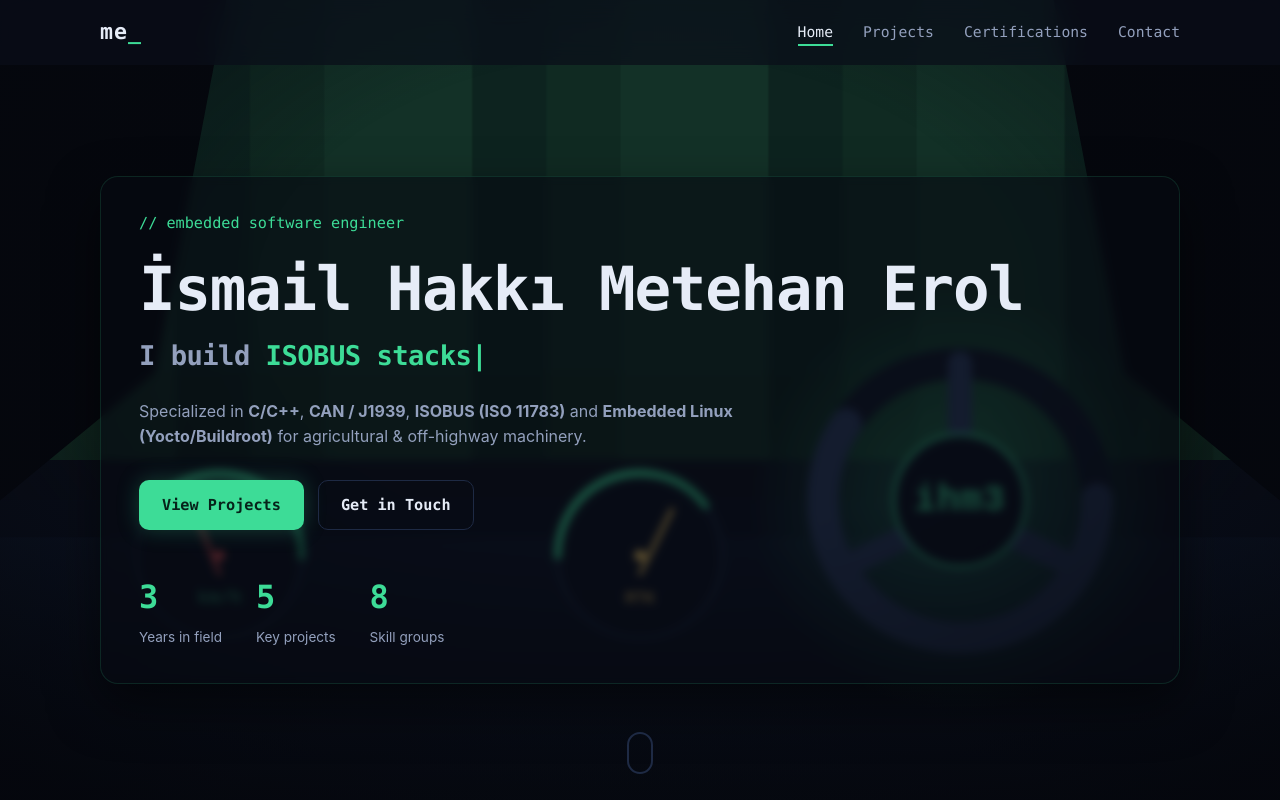
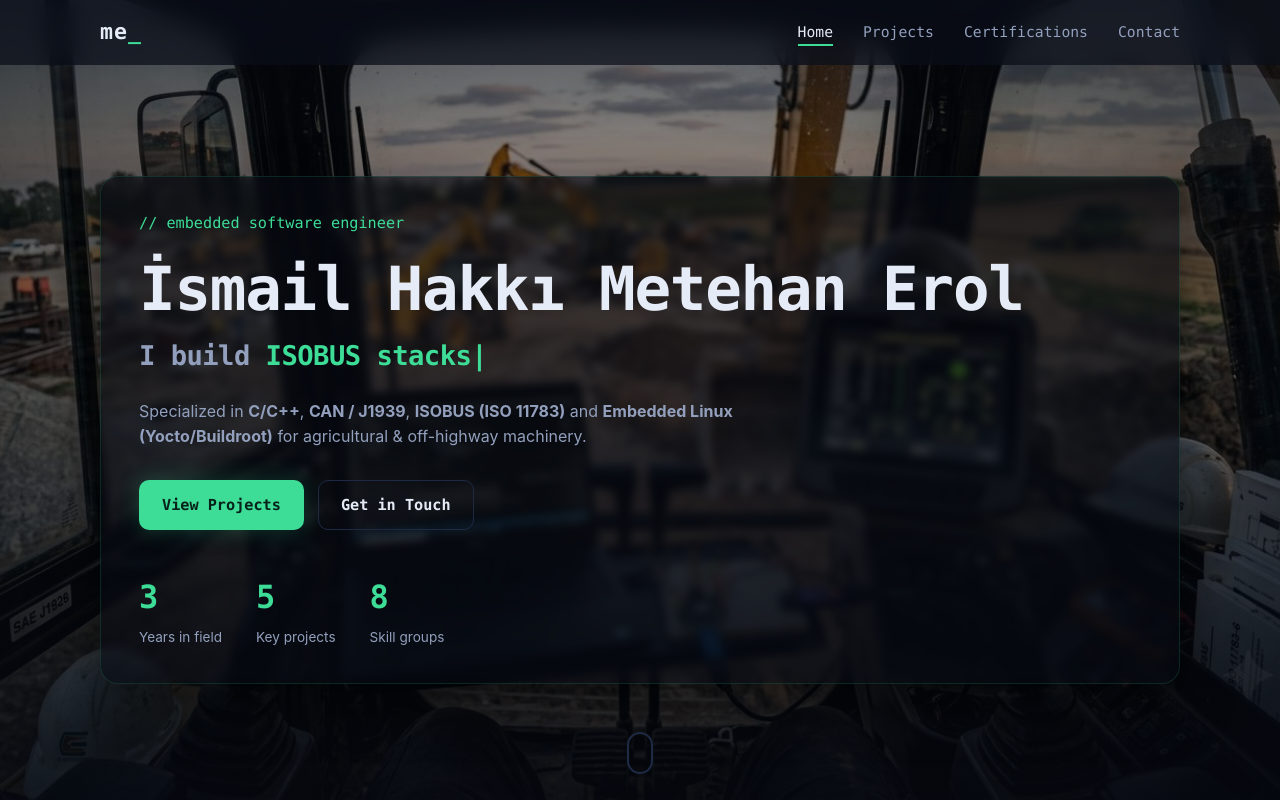
Before and after one commit to ihm3/ihm3.github.io, a plain HTML site: page index.html in a window 1280 px wide. Shown: the top 800 px of the page. Drawn offline with Linux system fonts and the light colour scheme.

Commit message:
feat: add rotating machinery/automotive hero background with renamed images

```diff
--- a/index.html
+++ b/index.html
@@ -30,85 +30,11 @@
   </nav>
 
   <header class="hero">
-    <svg class="cab-svg" viewBox="0 0 1400 900" preserveAspectRatio="xMidYMid slice" aria-hidden="true">
-      <defs>
-        <radialGradient id="wheelGlow" cx="50%" cy="50%" r="50%">
-          <stop offset="0%" stop-color="rgba(61,220,151,0.35)"/>
-          <stop offset="100%" stop-color="rgba(61,220,151,0)"/>
-        </radialGradient>
-        <linearGradient id="dashGrad" x1="0" y1="0" x2="0" y2="1">
-          <stop offset="0%" stop-color="#0d1526"/>
-          <stop offset="100%" stop-color="#070a12"/>
-        </linearGradient>
-        <linearGradient id="gaugeArc" x1="0" y1="0" x2="1" y2="0">
-          <stop offset="0%" stop-color="#1f8f66"/>
-          <stop offset="100%" stop-color="#3ddc97"/>
-        </linearGradient>
-      </defs>
-
-      <!-- Sky -->
-      <rect x="0" y="0" width="1400" height="420" fill="#0c1624"/>
-      <!-- Moving field rows -->
-      <g class="cab-crops">
-        <rect x="0" y="380" width="1400" height="300" fill="url(#cropPattern)" opacity="0.7"/>
-      </g>
-      <pattern id="cropPattern" width="180" height="40" patternUnits="userSpaceOnUse">
-        <rect width="180" height="40" fill="#123322"/>
-        <rect width="90" height="40" fill="#173d2a"/>
-        <rect x="90" width="45" height="40" fill="#0f2a1e"/>
-      </pattern>
-
-      <!-- Dashboard body -->
-      <path d="M0 560 L1400 560 L1400 900 L0 900 Z" fill="url(#dashGrad)"/>
-      <path d="M0 560 L1400 560 L1400 600 L0 600 Z" fill="#0a0f1c"/>
-
-      <!-- Left & right A-pillars -->
-      <path d="M0 0 L250 0 L170 420 L0 560 Z" fill="#05070d"/>
-      <path d="M1400 0 L1150 0 L1230 420 L1400 560 Z" fill="#05070d"/>
-
-      <!-- Two gauges -->
-      <g transform="translate(240 620)">
-        <circle r="90" fill="#0a0f1c" stroke="#1e2a44" stroke-width="3"/>
-        <circle r="90" fill="none" stroke="url(#gaugeArc)" stroke-width="8" stroke-linecap="round"
-              stroke-dasharray="340" stroke-dashoffset="150" transform="rotate(-120)"/>
-        <line x1="0" y1="20" x2="-30" y2="-55" stroke="#ff5c5c" stroke-width="4" stroke-linecap="round"/>
-        <circle r="6" fill="#ff5c5c"/>
-        <text x="0" y="52" text-anchor="middle" fill="#3ddc97" font-family="monospace" font-size="20">km/h</text>
-      </g>
-      <g transform="translate(700 620)">
-        <circle r="90" fill="#0a0f1c" stroke="#1e2a44" stroke-width="3"/>
-        <circle r="90" fill="none" stroke="url(#gaugeArc)" stroke-width="8" stroke-linecap="round"
-              stroke-dasharray="340" stroke-dashoffset="210" transform="rotate(-120)"/>
-        <line x1="0" y1="20" x2="35" y2="-50" stroke="#ffd166" stroke-width="4" stroke-linecap="round"/>
-        <circle r="6" fill="#ffd166"/>
-        <text x="0" y="52" text-anchor="middle" fill="#ffd166" font-family="monospace" font-size="18">RTK</text>
-      </g>
-
-      <!-- Steering wheel -->
-      <g transform="translate(1050 560)">
-        <circle r="230" fill="url(#wheelGlow)"/>
-        <circle cx="0" cy="0" r="150" fill="none" stroke="#0f1626" stroke-width="34"/>
-        <circle cx="0" cy="0" r="150" fill="none" stroke="#2a3a5c" stroke-width="34"
-                stroke-dasharray="560 380" stroke-linecap="round"/>
-        <!-- spokes -->
-        <line x1="0" y1="-150" x2="0" y2="-70" stroke="#2a3a5c" stroke-width="26" stroke-linecap="round"/>
-        <line x1="-130" y1="75" x2="-60" y2="40" stroke="#2a3a5c" stroke-width="26" stroke-linecap="round"/>
-        <line x1="130" y1="75" x2="60" y2="40" stroke="#2a3a5c" stroke-width="26" stroke-linecap="round"/>
-        <!-- hub -->
-        <circle r="72" fill="#0a0f1c" stroke="#3ddc97" stroke-width="3"/>
-        <text x="0" y="10" text-anchor="middle" fill="#3ddc97" font-family="monospace"
-              font-weight="bold" font-size="40" letter-spacing="1">ihm3</text>
-      </g>
-
-      <!-- Vignette -->
-      <rect x="0" y="0" width="1400" height="900" fill="url(#vignetteGrad)"/>
-      <defs>
-        <radialGradient id="vignetteGrad" cx="50%" cy="38%" r="75%">
-          <stop offset="40%" stop-color="rgba(5,8,15,0)"/>
-          <stop offset="100%" stop-color="rgba(4,6,12,0.85)"/>
-        </radialGradient>
-      </defs>
-    </svg>
+    <div class="hero-bg" aria-hidden="true">
+      <div class="bg-img bg-img-a" style="background-image:url('img/bg-automotive.jpg')"></div>
+      <div class="bg-img bg-img-b" style="background-image:url('img/bg-machinery.jpg')"></div>
+      <div class="bg-overlay"></div>
+    </div>
     <div class="hero-inner">
       <p class="hero-eyebrow reveal">// embedded software engineer</p>
       <h1 class="hero-title reveal">İsmail Hakkı Metehan Erol</h1>
--- a/interior.css
+++ b/interior.css
@@ -1,24 +1,47 @@
-/* ============ Cab interior SVG background scene ============ */
-.cab-svg {
+/* ============ Hero rotating photo background ============ */
+.hero-bg {
   position: absolute;
   inset: 0;
-  width: 100%;
-  height: 100%;
   z-index: 0;
   overflow: hidden;
   background: #0b0f1a;
 }
 
-/* Moving crop rows seen through the windshield */
-.cab-crops {
-  animation: cabcropmove 26s linear infinite;
-  transform: perspective(900px) rotateX(14deg) scale(1.8);
-  transform-origin: 50% 100%;
+.bg-img {
+  position: absolute;
+  inset: 0;
+  background-size: cover;
+  background-position: center;
+  opacity: 0;
+  animation: bgFade 18s ease-in-out infinite;
 }
 
-@keyframes cabcropmove {
-  from { transform: perspective(900px) rotateX(14deg) scale(1.8) translateX(-60px); }
-  to { transform: perspective(900px) rotateX(14deg) scale(1.8) translateX(60px); }
+.bg-img-a {
+  animation-name: bgFadeA;
+}
+
+.bg-img-b {
+  animation-name: bgFadeB;
+}
+
+/* Crossfade: A shows, then B fades in, holds, then back to A */
+@keyframes bgFadeA {
+  0%, 45% { opacity: 1; }
+  55%, 100% { opacity: 0; }
+}
+
+@keyframes bgFadeB {
+  0%, 45% { opacity: 0; }
+  55%, 100% { opacity: 1; }
+}
+
+/* Dark overlay for readability */
+.bg-overlay {
+  position: absolute;
+  inset: 0;
+  background:
+    linear-gradient(180deg, rgba(5, 8, 15, 0.6) 0%, rgba(5, 8, 15, 0.35) 40%, rgba(5, 8, 15, 0.8) 100%),
+    radial-gradient(ellipse at 50% 45%, transparent 35%, rgba(4, 6, 12, 0.55) 100%);
 }
 
 /* Readability panel over the scene */
@@ -27,8 +50,10 @@
   z-index: 2;
 }
 
-@media (max-width: 768px) {
-  .cab-svg {
-    transform: translateX(14%);
+@media (prefers-reduced-motion: reduce) {
+  .bg-img {
+    animation: none;
   }
+  .bg-img-a { opacity: 1; }
+  .bg-img-b { opacity: 0; }
 }
```
Also changed, not shown: img/bg-automotive.jpg (added), img/bg-machinery.jpg (added).
